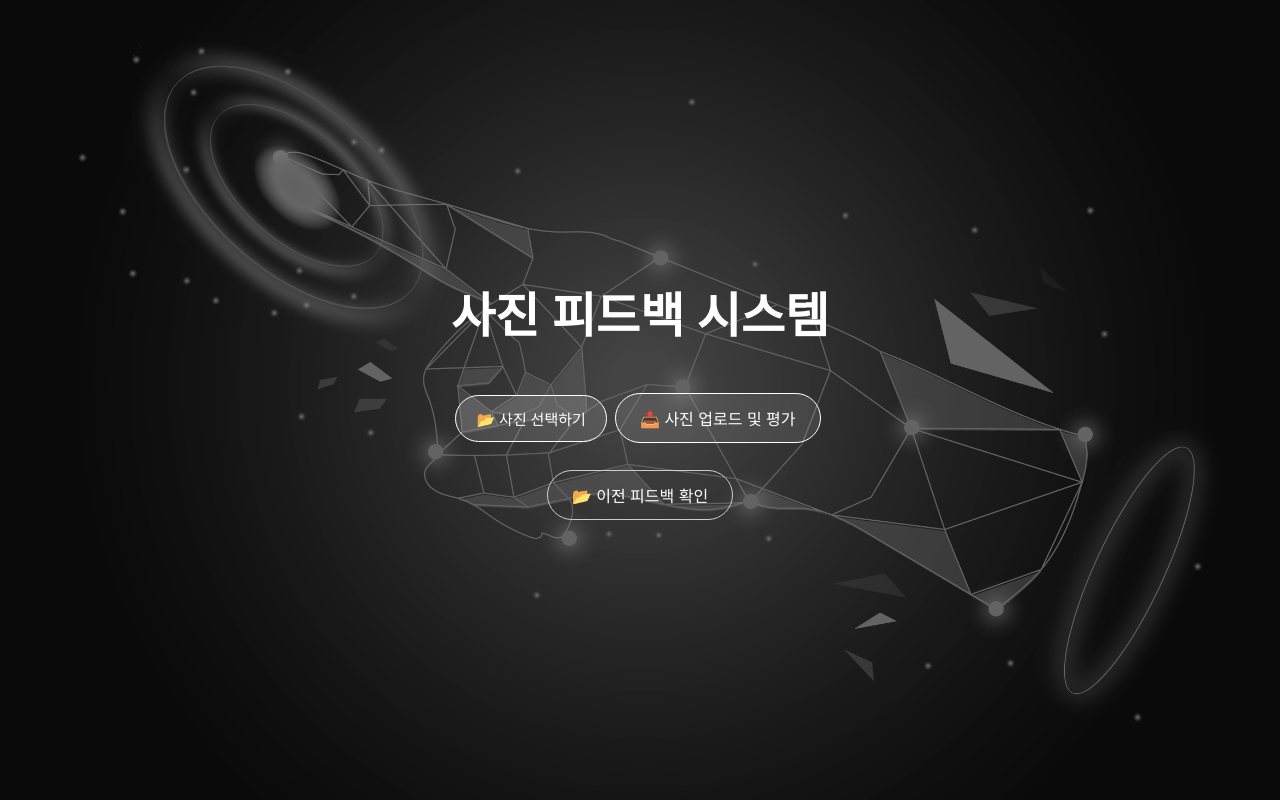
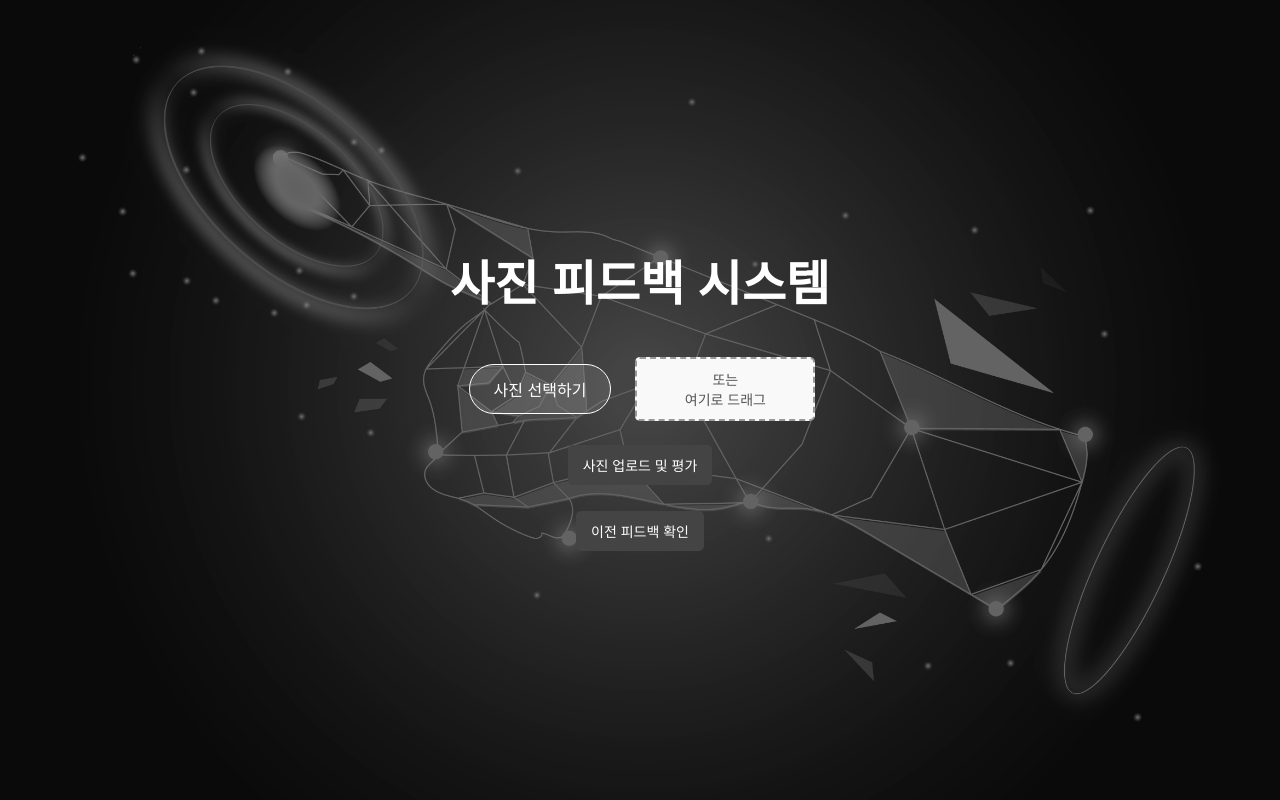
Before and after one commit to JangGandhi/photo-feedback-ollama, a Flask app: page / in a window 1280 px wide. Run offline with Flask 3, Linux system fonts and the light colour scheme.

Commit message:
csj200111

```diff
--- a/static/css/style.css
+++ b/static/css/style.css
@@ -42,6 +42,7 @@ form {
 }
 
 input[type="file"] {
+  display: none;
   margin-bottom: 10px;
   color: white;
 }
@@ -67,23 +68,20 @@ button.secondary {
   border: 1px solid #ccc;
 }
 
-input[type="file"] {
-  display: none;
-}
-
+/* 수정된 부분: 사진 선택 버튼도 동일한 스타일 적용 */
 .custom-file-upload {
   display: inline-block;
-  padding: 12px 20px;
+  padding: 12px 24px;
   cursor: pointer;
-  background-color: #ffffff20;
-  border: 1px solid #fff;
+  background-color: rgba(255, 255, 255, 0.1);
+  border: 1px solid white;
   border-radius: 30px;
   color: white;
-  font-size: 15px;
-  margin-bottom: 12px;
+  font-size: 16px;
+  margin: 4px;
   transition: background-color 0.3s ease;
 }
 
 .custom-file-upload:hover {
-  background-color: #ffffff40;
+  background-color: rgba(255, 255, 255, 0.25);
 }
--- a/templates/index.html
+++ b/templates/index.html
@@ -4,22 +4,118 @@
   <meta charset="UTF-8">
   <title>AI 사진 평가</title>
   <link rel="stylesheet" href="{{ url_for('static', filename='css/style.css') }}">
+  <style>
+    body {
+      font-family: sans-serif;
+    }
+    .upload-row {
+      display: flex;
+      gap: 20px;
+      align-items: center;
+      justify-content: center;
+      margin-bottom: 20px;
+    }
+    .button {
+      padding: 10px 15px;
+      background-color: #444;
+      color: white;
+      border: none;
+      border-radius: 5px;
+      cursor: pointer;
+      font-size: 14px;
+      display: inline-block;
+      transition: background-color 0.2s ease;
+    }
+    .button:hover {
+      background-color: #333;
+    }
+    .drop-box {
+      border: 2px dashed #999;
+      border-radius: 5px;
+      padding: 10px 15px;
+      text-align: center;
+      width: 180px;
+      color: #555;
+      background-color: #f9f9f9;
+      font-size: 14px;
+      transition: background-color 0.3s ease;
+    }
+    .drop-box.dragover {
+      background-color: #e0f0ff;
+      border-color: #66afe9;
+    }
+    input[type="file"] {
+      display: none;
+    }
+
+    .custom-file-upload {
+      all: unset;
+      display: inline-block;
+      background-color: rgba(255, 255, 255, 0.1);
+      border: 1px solid white;
+      border-radius: 30px;
+      color: white;
+      font-size: 16px;
+      padding: 12px 24px;
+      cursor: pointer;
+      margin: 4px;
+      text-align: center;
+      transition: background-color 0.3s ease;
+      text-decoration: none;
+    }
+
+    .custom-file-upload:hover {
+      background-color: rgba(255, 255, 255, 0.25);
+    }
+  </style>
 </head>
 <body>
   <div class="hero">
     <div class="overlay">
       <h1>사진 피드백 시스템</h1>
 
-      <form action="/evaluate" method="post" enctype="multipart/form-data">
-  <label for="file-upload" class="custom-file-upload">📂 사진 선택하기</label>
-  <input id="file-upload" type="file" name="image" accept="image/*" required>
-  <button type="submit">📤 사진 업로드 및 평가</button>
-     </form>
+      <form id="upload-form" action="/evaluate" method="post" enctype="multipart/form-data">
+        <div class="upload-row">
+          <label class="custom-file-upload">
+            사진 선택하기
+            <input id="file-upload" type="file" name="image" accept="image/*" required>
+          </label>
+          <div id="drop-box" class="drop-box">또는<br>여기로 드래그</div>
+        </div>
+        <button type="submit" class="button">사진 업로드 및 평가</button>
+      </form>
 
       <form action="/history" method="get">
-        <button class="secondary">📂 이전 피드백 확인</button>
+        <button class="button" style="margin-top: 10px;">이전 피드백 확인</button>
       </form>
     </div>
   </div>
+
+  <script>
+    const dropBox = document.getElementById('drop-box');
+    const fileInput = document.getElementById('file-upload');
+
+    dropBox.addEventListener('dragover', (e) => {
+      e.preventDefault();
+      dropBox.classList.add('dragover');
+    });
+
+    dropBox.addEventListener('dragleave', () => {
+      dropBox.classList.remove('dragover');
+      dropBox.innerHTML = "또는<br>여기로 드래그";
+    });
+
+    dropBox.addEventListener('drop', (e) => {
+      e.preventDefault();
+      dropBox.classList.remove('dragover');
+
+      const files = e.dataTransfer.files;
+      if (files.length > 0) {
+        fileInput.files = files;
+        const fileName = files[0].name;
+        dropBox.innerHTML = `${fileName}<br>업로드 준비됨`;
+      }
+    });
+  </script>
 </body>
 </html>
```
Also changed, not shown: templates/result.html (+4 -4 lines), static/uploads/20250620_085034_background1.jpg (added), 3 other files.
